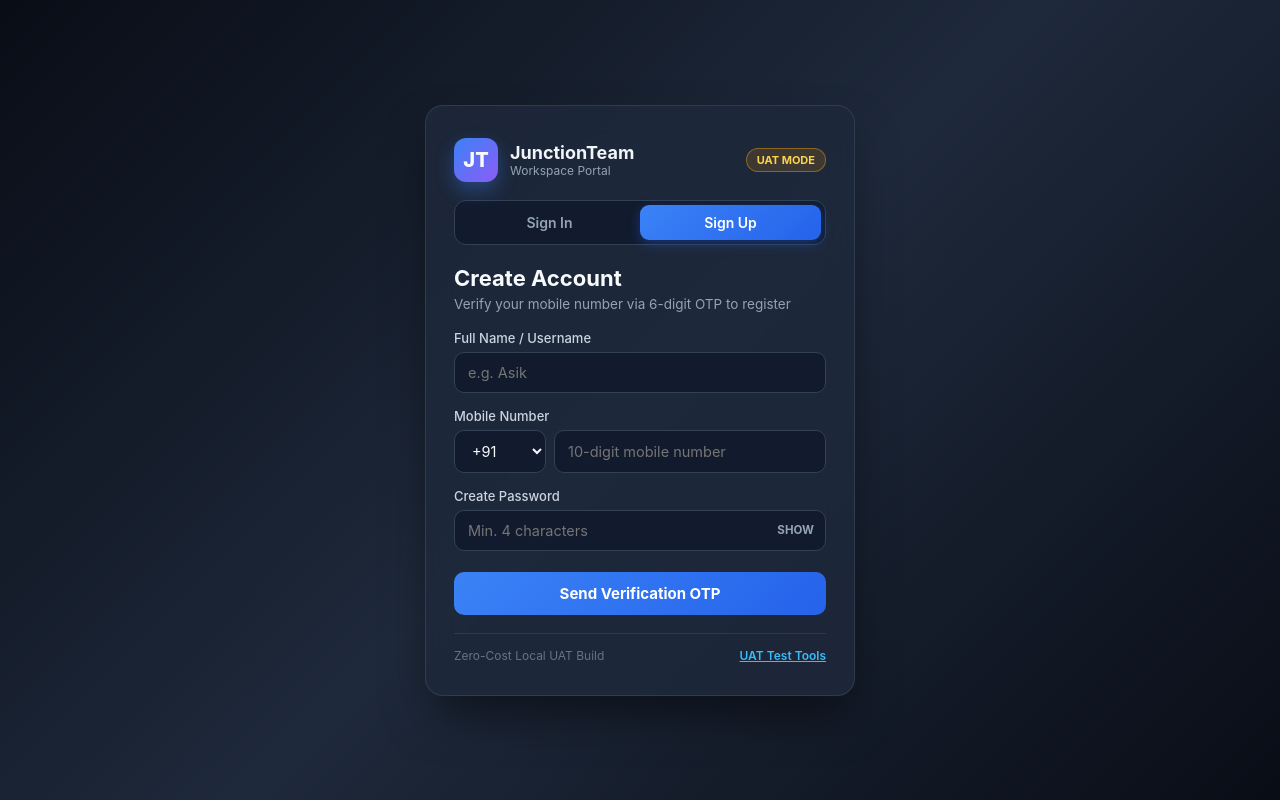
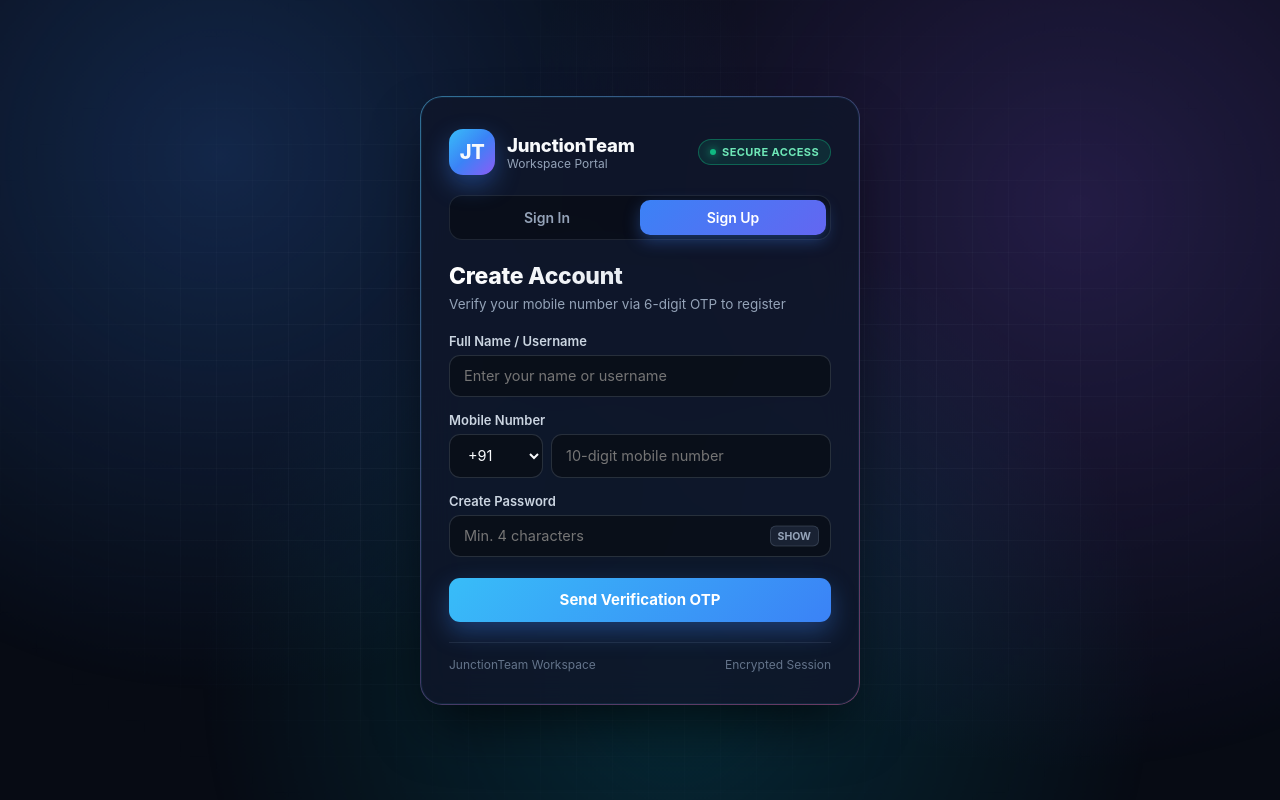
Before and after one commit to AsikAlam/JunctionTeam, a plain HTML site: page index.html in a window 1280 px wide. Both pictures are taken after a click on the button "Sign Up". Drawn offline with Linux system fonts and the light colour scheme.

Commit message:
Update index.html

```diff
--- a/index.html
+++ b/index.html
@@ -3,7 +3,7 @@
 <head>
   <meta charset="UTF-8" />
   <meta name="viewport" content="width=device-width, initial-scale=1.0" />
-  <title>JunctionTeam — UAT Portal</title>
+  <title>JunctionTeam — Workspace Portal</title>
   <style>
     * {
       box-sizing: border-box;
@@ -18,94 +18,198 @@
       flex-direction: column;
       align-items: center;
       justify-content: center;
-      background: linear-gradient(135deg, #090d16 0%, #1e293b 50%, #090d16 100%);
+      background: #070b14;
       color: #f8fafc;
       padding: 20px;
+      position: relative;
+      overflow-x: hidden;
     }
 
+    /* Animated Aurora Backdrop */
+    .aurora-bg {
+      position: fixed;
+      inset: 0;
+      z-index: 0;
+      pointer-events: none;
+      background:
+        radial-gradient(circle at 18% 22%, rgba(59, 130, 246, 0.24), transparent 42%),
+        radial-gradient(circle at 82% 28%, rgba(139, 92, 246, 0.22), transparent 45%),
+        radial-gradient(circle at 52% 85%, rgba(6, 182, 212, 0.18), transparent 48%);
+      animation: auroraDrift 14s ease-in-out infinite alternate;
+    }
+
+    .grid-overlay {
+      position: fixed;
+      inset: 0;
+      z-index: 0;
+      pointer-events: none;
+      background-image:
+        linear-gradient(rgba(148, 163, 184, 0.05) 1px, transparent 1px),
+        linear-gradient(90deg, rgba(148, 163, 184, 0.05) 1px, transparent 1px);
+      background-size: 36px 36px;
+      mask-image: radial-gradient(ellipse at center, black 35%, transparent 82%);
+    }
+
+    @keyframes auroraDrift {
+      0% { transform: scale(1) translate(0, 0); }
+      100% { transform: scale(1.08) translate(16px, -14px); }
+    }
+
+    @keyframes cardEnter {
+      from {
+        opacity: 0;
+        transform: translateY(18px) scale(0.985);
+      }
+      to {
+        opacity: 1;
+        transform: translateY(0) scale(1);
+      }
+    }
+
+    /* Glass Card with Subtle Gradient Rim */
     .auth-card {
+      position: relative;
+      z-index: 1;
       width: 100%;
-      max-width: 430px;
-      background: rgba(30, 41, 59, 0.85);
-      backdrop-filter: blur(14px);
-      border: 1px solid rgba(148, 163, 184, 0.16);
-      border-radius: 18px;
+      max-width: 440px;
+      background: rgba(15, 23, 42, 0.82);
+      backdrop-filter: blur(18px);
+      border: 1px solid rgba(148, 163, 184, 0.2);
+      border-radius: 22px;
       padding: 32px 28px;
-      box-shadow: 0 25px 50px -12px rgba(0, 0, 0, 0.55);
+      box-shadow:
+        0 28px 60px -15px rgba(0, 0, 0, 0.7),
+        0 0 0 1px rgba(56, 189, 248, 0.08) inset;
+      animation: cardEnter 0.55s cubic-bezier(0.22, 1, 0.36, 1) both;
+      transition: box-shadow 0.35s ease, border-color 0.35s ease;
+    }
+
+    .auth-card::before {
+      content: "";
+      position: absolute;
+      inset: -1px;
+      border-radius: 22px;
+      padding: 1px;
+      background: linear-gradient(
+        135deg,
+        rgba(56, 189, 248, 0.45),
+        rgba(139, 92, 246, 0.2),
+        rgba(236, 72, 153, 0.35)
+      );
+      -webkit-mask: linear-gradient(#fff 0 0) content-box, linear-gradient(#fff 0 0);
+      -webkit-mask-composite: xor;
+      mask-composite: exclude;
+      pointer-events: none;
+    }
+
+    .auth-card.auth-granted {
+      border-color: rgba(16, 185, 129, 0.7);
+      box-shadow:
+        0 28px 60px -15px rgba(0, 0, 0, 0.75),
+        0 0 36px rgba(16, 185, 129, 0.28);
     }
 
     .brand-row {
       display: flex;
       align-items: center;
       justify-content: space-between;
-      margin-bottom: 18px;
+      margin-bottom: 20px;
     }
 
     .brand-left { display: flex; align-items: center; gap: 12px; }
 
     .brand-badge {
-      width: 44px;
-      height: 44px;
-      background: linear-gradient(135deg, #3b82f6, #8b5cf6);
-      border-radius: 12px;
+      width: 46px;
+      height: 46px;
+      background: linear-gradient(135deg, #38bdf8, #3b82f6 50%, #8b5cf6);
+      border-radius: 14px;
       display: flex;
       align-items: center;
       justify-content: center;
       font-size: 20px;
       font-weight: 800;
-      box-shadow: 0 8px 18px rgba(59, 130, 246, 0.35);
+      letter-spacing: -0.5px;
+      box-shadow: 0 10px 24px rgba(59, 130, 246, 0.38);
+      transition: transform 0.3s ease;
     }
 
-    .brand-title { font-size: 18px; font-weight: 700; color: #f1f5f9; }
+    .brand-badge:hover {
+      transform: translateY(-2px) rotate(-3deg);
+    }
+
+    .brand-title { font-size: 18.5px; font-weight: 800; color: #f8fafc; letter-spacing: -0.2px; }
     .brand-sub { font-size: 12px; color: #94a3b8; }
 
-    .uat-pill {
-      background: rgba(245, 158, 11, 0.15);
-      border: 1px solid rgba(245, 158, 11, 0.45);
-      color: #fcd34d;
+    .status-pill {
+      display: inline-flex;
+      align-items: center;
+      gap: 6px;
+      background: rgba(16, 185, 129, 0.14);
+      border: 1px solid rgba(16, 185, 129, 0.4);
+      color: #6ee7b7;
       font-size: 11px;
       font-weight: 700;
-      padding: 4px 10px;
+      letter-spacing: 0.4px;
+      padding: 5px 11px;
       border-radius: 999px;
+    }
+
+    .status-dot {
+      width: 6px;
+      height: 6px;
+      border-radius: 50%;
+      background: #10b981;
+      box-shadow: 0 0 8px #10b981;
     }
 
     .mode-tabs {
       display: grid;
       grid-template-columns: 1fr 1fr;
-      background: rgba(15, 23, 42, 0.7);
+      background: rgba(9, 13, 22, 0.75);
       padding: 4px;
-      border-radius: 12px;
-      border: 1px solid #334155;
-      margin-bottom: 20px;
+      border-radius: 13px;
+      border: 1px solid rgba(148, 163, 184, 0.16);
+      margin-bottom: 22px;
     }
 
     .tab-btn {
       padding: 9px;
       border: none;
-      border-radius: 9px;
+      border-radius: 10px;
       background: transparent;
       color: #94a3b8;
       font-size: 14px;
       font-weight: 600;
       cursor: pointer;
-      transition: all 0.2s;
+      transition: all 0.22s ease;
     }
 
+    .tab-btn:hover { color: #e2e8f0; }
+
     .tab-btn.active {
-      background: linear-gradient(135deg, #3b82f6, #2563eb);
+      background: linear-gradient(135deg, #3b82f6, #6366f1);
       color: #ffffff;
-      box-shadow: 0 4px 12px rgba(37, 99, 235, 0.35);
+      box-shadow: 0 6px 16px rgba(59, 130, 246, 0.35);
     }
 
-    h1 { font-size: 22px; font-weight: 700; margin-bottom: 5px; }
-    p.subtitle { font-size: 13.5px; color: #94a3b8; margin-bottom: 18px; }
+    h1 {
+      font-size: 23px;
+      font-weight: 800;
+      letter-spacing: -0.3px;
+      margin-bottom: 5px;
+      background: linear-gradient(90deg, #ffffff, #cbd5e1);
+      -webkit-background-clip: text;
+      -webkit-text-fill-color: transparent;
+    }
+
+    p.subtitle { font-size: 13.5px; color: #94a3b8; margin-bottom: 18px; line-height: 1.45; }
 
     .form-group { margin-bottom: 15px; }
 
     label {
       display: block;
       font-size: 13px;
-      font-weight: 500;
+      font-weight: 600;
       color: #cbd5e1;
       margin-bottom: 6px;
     }
@@ -117,22 +221,24 @@
     }
 
     select, input {
-      padding: 11px 13px;
-      background: rgba(15, 23, 42, 0.75);
-      border: 1px solid #334155;
-      border-radius: 10px;
+      padding: 11.5px 14px;
+      background: rgba(9, 13, 22, 0.78);
+      border: 1px solid rgba(148, 163, 184, 0.22);
+      border-radius: 11px;
       color: #f8fafc;
       font-size: 14.5px;
       outline: none;
-      transition: border-color 0.2s, box-shadow 0.2s;
+      transition: border-color 0.22s ease, box-shadow 0.22s ease, background-color 0.22s ease;
     }
 
     input { width: 100%; }
-    select { width: 92px; flex-shrink: 0; cursor: pointer; }
+    input[type="password"] { padding-right: 62px; }
+    select { width: 94px; flex-shrink: 0; cursor: pointer; }
 
     input:focus, select:focus {
-      border-color: #3b82f6;
-      box-shadow: 0 0 0 3px rgba(59, 130, 246, 0.2);
+      background: rgba(15, 23, 42, 0.95);
+      border-color: #38bdf8;
+      box-shadow: 0 0 0 3px rgba(56, 189, 248, 0.2);
     }
 
     .toggle-btn {
@@ -140,44 +246,64 @@
       right: 12px;
       top: 50%;
       transform: translateY(-50%);
-      background: none;
-      border: none;
+      background: rgba(30, 41, 59, 0.8);
+      border: 1px solid rgba(148, 163, 184, 0.2);
+      border-radius: 6px;
+      padding: 3px 7px;
       color: #94a3b8;
-      font-size: 11.5px;
+      font-size: 10.5px;
       cursor: pointer;
       font-weight: 700;
+      transition: color 0.2s, border-color 0.2s;
     }
 
+    .toggle-btn:hover { color: #f8fafc; border-color: #38bdf8; }
+
     .btn-submit {
+      position: relative;
+      overflow: hidden;
       width: 100%;
-      padding: 12px;
+      padding: 12.5px;
       margin-top: 6px;
-      background: linear-gradient(135deg, #3b82f6, #2563eb);
+      background: linear-gradient(135deg, #38bdf8 0%, #3b82f6 50%, #7c3aed 100%);
+      background-size: 200% 200%;
       color: #ffffff;
       border: none;
-      border-radius: 10px;
+      border-radius: 11px;
       font-size: 15px;
       font-weight: 700;
       cursor: pointer;
-      transition: transform 0.15s, opacity 0.2s;
+      box-shadow: 0 10px 24px rgba(59, 130, 246, 0.35);
+      transition: transform 0.2s ease, box-shadow 0.2s ease, background-position 0.4s ease;
     }
 
-    .btn-submit:hover { opacity: 0.96; transform: translateY(-1px); }
+    .btn-submit:hover {
+      transform: translateY(-1.5px);
+      background-position: 100% 0;
+      box-shadow: 0 14px 28px rgba(99, 102, 241, 0.42);
+    }
+
+    .btn-submit:active { transform: translateY(0) scale(0.99); }
 
     .btn-secondary {
       width: 100%;
       padding: 10px;
       margin-top: 8px;
-      background: transparent;
-      border: 1px solid #475569;
+      background: rgba(15, 23, 42, 0.5);
+      border: 1px solid rgba(148, 163, 184, 0.25);
       color: #cbd5e1;
       border-radius: 10px;
       font-size: 13.5px;
       font-weight: 600;
       cursor: pointer;
+      transition: border-color 0.2s, color 0.2s, background-color 0.2s;
     }
 
-    .btn-secondary:hover { border-color: #94a3b8; color: #fff; }
+    .btn-secondary:hover {
+      border-color: #38bdf8;
+      color: #fff;
+      background: rgba(30, 41, 59, 0.75);
+    }
 
     .otp-grid {
       display: grid;
@@ -193,13 +319,13 @@
       padding: 12px 0;
     }
 
-    .sim-sms-banner {
-      background: rgba(56, 189, 248, 0.14);
-      border: 1px dashed rgba(56, 189, 248, 0.55);
+    .otp-banner {
+      background: rgba(56, 189, 248, 0.12);
+      border: 1px dashed rgba(56, 189, 248, 0.5);
       color: #bae6fd;
       font-size: 13px;
       padding: 10px 12px;
-      border-radius: 10px;
+      border-radius: 11px;
       margin-bottom: 14px;
       text-align: center;
     }
@@ -207,97 +333,45 @@
     .msg-box {
       display: none;
       font-size: 13px;
+      font-weight: 500;
       padding: 10px 12px;
-      border-radius: 9px;
+      border-radius: 10px;
       margin-bottom: 15px;
       text-align: center;
+      animation: cardEnter 0.25s ease both;
     }
 
     .msg-error {
-      background: rgba(239, 68, 68, 0.16);
+      background: rgba(239, 68, 68, 0.14);
       border: 1px solid rgba(239, 68, 68, 0.45);
       color: #fca5a5;
     }
 
     .msg-success {
-      background: rgba(16, 185, 129, 0.16);
-      border: 1px solid rgba(16, 185, 129, 0.45);
+      background: rgba(16, 185, 129, 0.14);
+      border: 1px solid rgba(16, 185, 129, 0.48);
       color: #6ee7b7;
     }
 
     .hidden-form { display: none; }
 
-    /* UAT Drawer */
-    .uat-footer {
-      margin-top: 18px;
+    .portal-footer {
+      margin-top: 20px;
       padding-top: 14px;
-      border-top: 1px solid rgba(148, 163, 184, 0.15);
+      border-top: 1px solid rgba(148, 163, 184, 0.14);
       display: flex;
       justify-content: space-between;
       align-items: center;
       font-size: 12px;
       color: #64748b;
     }
-
-    .uat-toggle-link {
-      background: none;
-      border: none;
-      color: #38bdf8;
-      font-size: 12px;
-      font-weight: 600;
-      cursor: pointer;
-      text-decoration: underline;
-    }
-
-    .uat-panel {
-      display: none;
-      margin-top: 12px;
-      padding: 12px;
-      background: rgba(15, 23, 42, 0.85);
-      border: 1px solid #334155;
-      border-radius: 10px;
-      font-size: 12px;
-      color: #cbd5e1;
-    }
-
-    .uat-panel.open { display: block; }
-
-    .uat-list {
-      margin: 8px 0;
-      max-height: 110px;
-      overflow-y: auto;
-      font-family: monospace;
-      font-size: 11.5px;
-      color: #94a3b8;
-    }
-
-    .uat-actions {
-      display: flex;
-      gap: 8px;
-      margin-top: 8px;
-    }
-
-    .uat-mini-btn {
-      flex: 1;
-      padding: 6px 8px;
-      border-radius: 6px;
-      border: 1px solid #475569;
-      background: #1e293b;
-      color: #e2e8f0;
-      font-size: 11px;
-      font-weight: 600;
-      cursor: pointer;
-    }
-
-    .uat-mini-btn.danger {
-      border-color: rgba(239, 68, 68, 0.5);
-      color: #fca5a5;
-    }
   </style>
 </head>
 <body>
+  <div class="aurora-bg"></div>
+  <div class="grid-overlay"></div>
 
-  <div class="auth-card">
+  <div class="auth-card" id="authCard">
     <div class="brand-row">
       <div class="brand-left">
         <div class="brand-badge">JT</div>
@@ -306,7 +380,7 @@
           <div class="brand-sub">Workspace Portal</div>
         </div>
       </div>
-      <span class="uat-pill">UAT MODE</span>
+      <span class="status-pill"><span class="status-dot"></span> SECURE ACCESS</span>
     </div>
 
     <div class="mode-tabs">
@@ -324,7 +398,7 @@
       <form id="loginForm">
         <div class="form-group">
           <label for="loginId">Username or Mobile Number</label>
-          <input type="text" id="loginId" placeholder="admin or 10-digit mobile" required autocomplete="username" />
+          <input type="text" id="loginId" placeholder="Enter username or 10-digit mobile" required autocomplete="username" />
         </div>
 
         <div class="form-group">
@@ -347,7 +421,7 @@
       <form id="signupDetailsForm">
         <div class="form-group">
           <label for="signupUser">Full Name / Username</label>
-          <input type="text" id="signupUser" placeholder="e.g. Asik" required />
+          <input type="text" id="signupUser" placeholder="Enter your name or username" required />
         </div>
 
         <div class="form-group">
@@ -380,8 +454,8 @@
       <h1>Verify Mobile Number</h1>
       <p class="subtitle">Enter the 6-digit OTP sent to <strong id="displayPhone" style="color:#f8fafc;"></strong></p>
 
-      <div class="sim-sms-banner">
-        📱 UAT Test OTP: <strong id="generatedOtpText" style="font-size:16px;letter-spacing:2px;"></strong>
+      <div class="otp-banner">
+        📱 Verification OTP: <strong id="generatedOtpText" style="font-size:16px;letter-spacing:2px;"></strong>
       </div>
 
       <form id="otpVerifyForm">
@@ -400,24 +474,15 @@
       </form>
     </div>
 
-    <!-- UAT FOOTER & TESTER DRAWER -->
-    <div class="uat-footer">
-      <span>Zero-Cost Local UAT Build</span>
-      <button type="button" class="uat-toggle-link" id="toggleUatBtn">UAT Test Tools</button>
-    </div>
-
-    <div class="uat-panel" id="uatPanel">
-      <strong>Stored UAT Accounts (Browser Local):</strong>
-      <div class="uat-list" id="uatAccountList"></div>
-      <div class="uat-actions">
-        <button type="button" class="uat-mini-btn" id="quickAdminBtn">Fill Demo Admin</button>
-        <button type="button" class="uat-mini-btn danger" id="clearUatBtn">Reset UAT Users</button>
-      </div>
+    <div class="portal-footer">
+      <span>JunctionTeam Workspace</span>
+      <span>Encrypted Session</span>
     </div>
   </div>
 
   <script>
     document.addEventListener("DOMContentLoaded", () => {
+      const authCard = document.getElementById("authCard");
       const tabLogin = document.getElementById("tabLogin");
       const tabSignup = document.getElementById("tabSignup");
       const loginSection = document.getElementById("loginSection");
@@ -425,10 +490,7 @@
       const signupStep2 = document.getElementById("signupStep2");
       const msgBox = document.getElementById("msgBox");
 
-      if (!tabLogin || !loginSection) {
-        console.error("JunctionTeam: Expected auth DOM elements are missing from index.html.");
-        return;
-      }
+      if (!tabLogin || !loginSection) return;
 
       let pendingSignup = null;
       let activeOtp = "";
@@ -445,41 +507,15 @@
         msgBox.style.display = "none";
       }
 
+      function triggerSuccessGlow() {
+        if (authCard) authCard.classList.add("auth-granted");
+      }
+
       function getStoredAccounts() {
         const defaults = [{ username: "admin", phone: "0000000000", password: "1234", verified: true }];
         const saved = JSON.parse(localStorage.getItem("jt_accounts") || "[]");
         return [...defaults, ...saved];
       }
-
-      function renderUatList() {
-        const listEl = document.getElementById("uatAccountList");
-        if (!listEl) return;
-        const accounts = getStoredAccounts();
-        listEl.innerHTML = accounts
-          .map((a) => `• ${a.username} | ${a.phone} | pass: ${a.password}`)
-          .join("<br>");
-      }
-
-      // UAT Drawer Controls
-      document.getElementById("toggleUatBtn")?.addEventListener("click", () => {
-        renderUatList();
-        document.getElementById("uatPanel")?.classList.toggle("open");
-      });
-
-      document.getElementById("quickAdminBtn")?.addEventListener("click", () => {
-        tabLogin.click();
-        const loginIdEl = document.getElementById("loginId");
-        const loginPassEl = document.getElementById("loginPass");
-        if (loginIdEl) loginIdEl.value = "admin";
-        if (loginPassEl) loginPassEl.value = "1234";
-        showMessage("Filled default UAT admin credentials.", "success");
-      });
-
-      document.getElementById("clearUatBtn")?.addEventListener("click", () => {
-        localStorage.removeItem("jt_accounts");
-        renderUatList();
-        showMessage("All custom UAT test accounts cleared.", "success");
-      });
 
       // Tab Switching
       tabLogin.addEventListener("click", () => {
@@ -557,7 +593,7 @@
           (a) => a.username.toLowerCase() === username.toLowerCase() || a.phone === phone
         );
         if (existing) {
-          showMessage("Username or mobile number already registered in UAT.", "error");
+          showMessage("Username or mobile number is already registered.", "error");
           return;
         }
 
@@ -583,7 +619,7 @@
         const enteredOtp = Array.from(otpInputs).map((i) => i.value).join("");
 
         if (enteredOtp !== activeOtp) {
-          showMessage("Invalid OTP. Check the UAT Test OTP banner above.", "error");
+          showMessage("Invalid OTP. Please check the verification code and try again.", "error");
           return;
         }
 
@@ -600,7 +636,8 @@
           })
         );
 
-        showMessage("Account verified! Redirecting to dashboard...", "success");
+        triggerSuccessGlow();
+        showMessage("Account verified! Redirecting to workspace...", "success");
         setTimeout(() => {
           window.location.href = "dashboard.html";
         }, 600);
@@ -608,7 +645,7 @@
 
       document.getElementById("resendOtpBtn")?.addEventListener("click", () => {
         issueOtp();
-        showMessage("New UAT OTP generated.", "success");
+        showMessage("A new verification OTP has been sent.", "success");
       });
 
       document.getElementById("editPhoneBtn")?.addEventListener("click", () => {
@@ -633,7 +670,7 @@
         );
 
         if (!matched) {
-          showMessage("Invalid credentials. Try admin / 1234 or sign up.", "error");
+          showMessage("Invalid username, mobile number, or password.", "error");
           return;
         }
 
@@ -646,10 +683,11 @@
           })
         );
 
+        triggerSuccessGlow();
         showMessage("Login successful! Redirecting...", "success");
         setTimeout(() => {
           window.location.href = "dashboard.html";
-        }, 400);
+        }, 450);
       });
     });
   </script>
```
